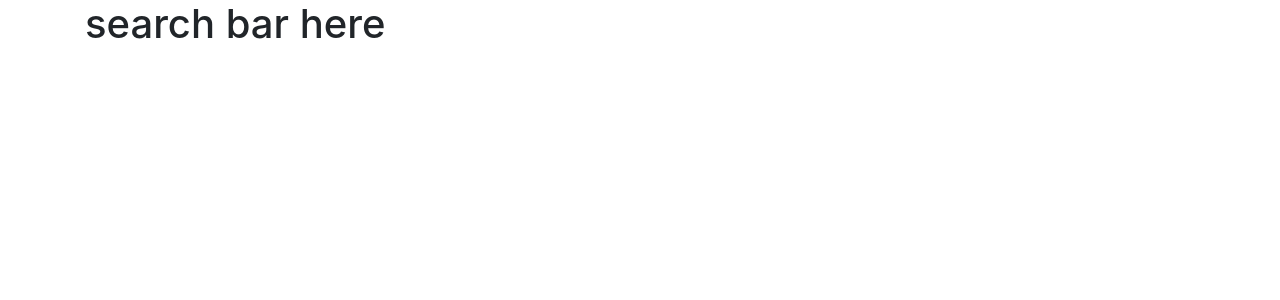
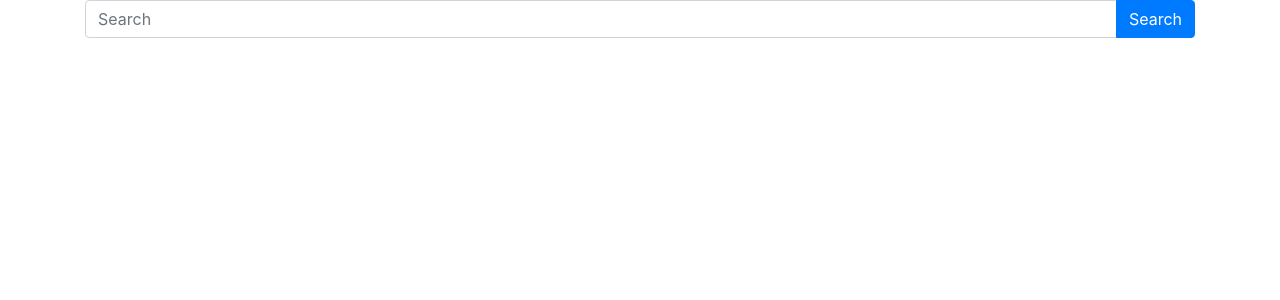
Before and after one commit to digitopolis/why-tea, a React (Create React App) app: page / in a window 1280 px wide. Shown: the top 300 px of the page. Built offline with nearby package versions, Linux system fonts and the light colour scheme.

Commit message:
rewrite searchBar as class component

```diff
--- a/src/components/searchBar.js
+++ b/src/components/searchBar.js
@@ -1,13 +1,31 @@
 import React from 'react'
 import Row from 'react-bootstrap/Row'
 import Col from 'react-bootstrap/Col'
+import InputGroup from 'react-bootstrap/InputGroup'
+import FormControl from 'react-bootstrap/FormControl'
+import Button from 'react-bootstrap/Button'
 
-const SearchBar = (props) => {
-	return (
-		<Row>
-			<Col><h1>search bar here</h1></Col>
-		</Row>
-	)
+class SearchBar extends React.Component {
+
+	state = {
+		searchTerm: ''
+	}
+
+	render() {
+		return (
+			<Row>
+				<Col>
+					<InputGroup>
+						<FormControl
+							placeholder='Search'/>
+						<InputGroup.Append>
+							<Button>Search</Button>
+						</InputGroup.Append>
+					</InputGroup>
+				</Col>
+			</Row>
+		)
+	}
 }
 
 export default SearchBar
```
